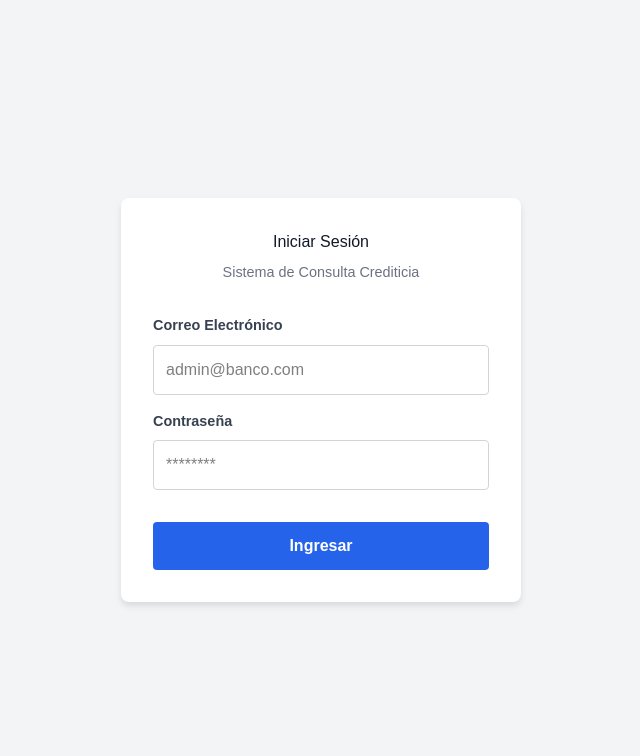
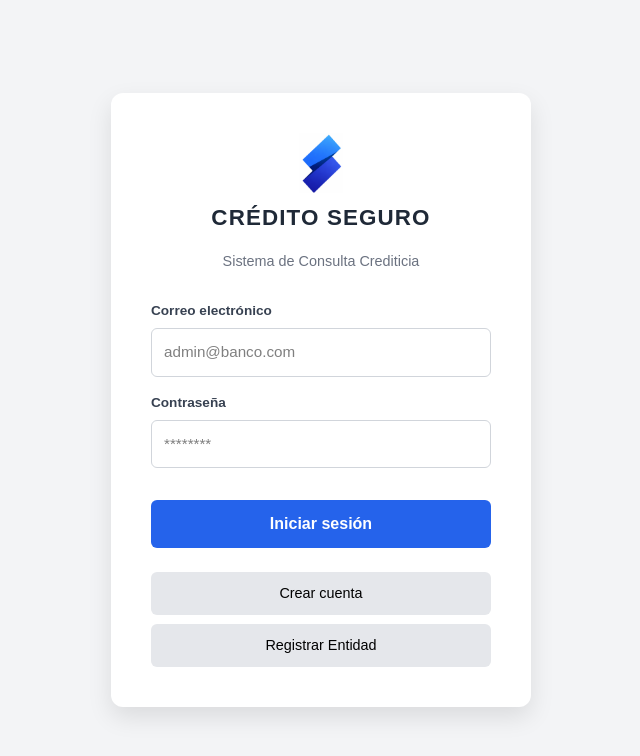
Before and after one commit to Drawiel/Credito-Seguro-FrontEnd, a React (Vite) app in the folder credito-seguro-front/: page /login in a window 1280 px wide. Shown: the top 756 px of the page, without its empty margins (319-959 px from the left). Built offline with nearby package versions, Linux system fonts and the light colour scheme.

Commit message:
semi completo login

```diff
--- a/credito-seguro-front/src/pages/Login.jsx
+++ b/credito-seguro-front/src/pages/Login.jsx
@@ -3,9 +3,10 @@ import { useForm } from 'react-hook-form';
 import { zodResolver } from '@hookform/resolvers/zod';
 import { z } from 'zod';
 import { useNavigate } from 'react-router-dom';
-import api from '../api/axios'; // Importamos la instancia pública que creamos antes
+import api from '../api/axios';
+import logo from '../assets/logo.png'; // 👈 logo
 
-// 1. Esquema de validación (Mismo que en tu backend)
+// Validación
 const loginSchema = z.object({
   correo: z.string()
     .min(1, "El correo es requerido")
@@ -18,7 +19,6 @@ export default function Login() {
   const navigate = useNavigate();
   const [errorGeneral, setErrorGeneral] = useState('');
 
-  // 2. Configuración del formulario
   const {
     register,
     handleSubmit,
@@ -27,43 +27,29 @@ export default function Login() {
     resolver: zodResolver(loginSchema)
   });
 
-  // 3. Función que envía los datos
   const onSubmit = async (data) => {
     setErrorGeneral('');
     try {
-      // NOTA: Asegúrate de que tu backend espera POST en /auth/login
       const response = await api.post('/auth/login', data);
-
-      console.log("Respuesta del servidor:", response.data);
-
-      // 4. Guardamos los tokens (Ajusta 'datos' según venga tu respuesta JSON exacta)
-      // Normalmente responderConExito devuelve { success: true, mensaje: "", datos: {...} }
       const { token, refreshToken, usuario } = response.data.datos || response.data;
 
-      if (token && refreshToken) {
-        localStorage.setItem('token', token);
-        localStorage.setItem('refreshToken', refreshToken);
-        localStorage.setItem('usuario', JSON.stringify(usuario));
-
-        const rol = usuario?.rol; // "ADMINISTRADOR" | "USUARIO"
-        const tipoEntidad = usuario?.entidad?.tipoEntidad; // "FISICA" | "MORAL"
-
-        if (rol === "ADMINISTRADOR") {
-          navigate("/admin");
-        } else if (tipoEntidad === "MORAL") {
-          // entidad bancaria/consultante
-          navigate("/banco");
-        } else {
-          // persona física (titular)
-          navigate("/cliente");
-        }
-
-      } else {
+      if (!token || !refreshToken) {
         setErrorGeneral("El servidor no devolvió los tokens esperados.");
+        return;
       }
 
+      localStorage.setItem('token', token);
+      localStorage.setItem('refreshToken', refreshToken);
+      localStorage.setItem('usuario', JSON.stringify(usuario));
+
+      const rol = usuario?.rol;
+      const tipoEntidad = usuario?.entidad?.tipoEntidad;
+
+      if (rol === "ADMINISTRADOR") navigate("/admin");
+      else if (tipoEntidad === "MORAL") navigate("/banco");
+      else navigate("/cliente");
+
     } catch (error) {
-      console.error(error);
       if (error.response) {
         setErrorGeneral(error.response.data.mensaje || "Credenciales incorrectas");
       } else {
@@ -72,18 +58,23 @@ export default function Login() {
     }
   };
 
-  // 5. Renderizado (HTML + CSS Básico)
   return (
     <div style={styles.container}>
       <div style={styles.card}>
-        <h2 style={styles.title}>Iniciar Sesión</h2>
+
+        {/* Logo */}
+        <div style={styles.logoContainer}>
+          <img src={logo} alt="Crédito Seguro" style={styles.logo} />
+          <h1 style={styles.brand}>CRÉDITO SEGURO</h1>
+        </div>
+
         <p style={styles.subtitle}>Sistema de Consulta Crediticia</p>
 
         <form onSubmit={handleSubmit(onSubmit)} style={styles.form}>
 
-          {/* Campo Correo */}
+          {/* Correo */}
           <div style={styles.inputGroup}>
-            <label style={styles.label}>Correo Electrónico</label>
+            <label style={styles.label}>Correo electrónico</label>
             <input
               type="email"
               {...register('correo')}
@@ -93,7 +84,7 @@ export default function Login() {
             {errors.correo && <span style={styles.error}>{errors.correo.message}</span>}
           </div>
 
-          {/* Campo Contraseña */}
+          {/* Contraseña */}
           <div style={styles.inputGroup}>
             <label style={styles.label}>Contraseña</label>
             <input
@@ -105,14 +96,24 @@ export default function Login() {
             {errors.contraseña && <span style={styles.error}>{errors.contraseña.message}</span>}
           </div>
 
-          {/* Mensaje de Error General */}
           {errorGeneral && <div style={styles.alertError}>{errorGeneral}</div>}
 
-          {/* Botón Submit */}
-          <button type="submit" disabled={isSubmitting} style={styles.button}>
-            {isSubmitting ? 'Cargando...' : 'Ingresar'}
+          <button type="submit" disabled={isSubmitting} style={styles.primaryButton}>
+            {isSubmitting ? 'Cargando...' : 'Iniciar sesión'}
           </button>
         </form>
+
+        {/* Botones secundarios */}
+        <div style={styles.actions}>
+          <button onClick={() => navigate('/crear-cuenta')} style={styles.secondaryButton}>
+            Crear cuenta
+          </button>
+
+          <button onClick={() => navigate('/registrar-cuenta')} style={styles.secondaryButton}>
+            Registrar Entidad
+          </button>
+
+        </div>
       </div>
     </div>
   );
@@ -120,29 +121,110 @@ export default function Login() {
 
 const styles = {
   container: {
-    display: 'flex', justifyContent: 'center', alignItems: 'center',
-    height: '100vh', backgroundColor: '#f3f4f6', fontFamily: 'Arial, sans-serif'
+    display: 'flex',
+    justifyContent: 'center',
+    alignItems: 'center',
+    height: '100vh',
+    backgroundColor: '#f3f4f6',
+    fontFamily: 'Arial, sans-serif'
   },
   card: {
-    backgroundColor: 'white', padding: '2rem', borderRadius: '8px',
-    boxShadow: '0 4px 6px rgba(0,0,0,0.1)', width: '100%', maxWidth: '400px'
+    backgroundColor: '#ffffff',
+    padding: '2.5rem',
+    borderRadius: '12px',
+    width: '100%',
+    maxWidth: '420px',
+    boxShadow: '0 10px 25px rgba(0,0,0,0.1)'
   },
-  title: { textAlign: 'center', color: '#111827', marginBottom: '0.5rem' },
-  subtitle: { textAlign: 'center', color: '#6b7280', marginBottom: '2rem', fontSize: '0.9rem' },
-  form: { display: 'flex', flexDirection: 'column', gap: '1rem' },
-  inputGroup: { display: 'flex', flexDirection: 'column', gap: '0.5rem' },
-  label: { fontSize: '0.9rem', fontWeight: 'bold', color: '#374151' },
+  logoContainer: {
+    display: 'flex',
+    flexDirection: 'column',
+    alignItems: 'center',
+    gap: '0.5rem',
+    marginBottom: '1rem'
+  },
+  logo: {
+    height: '60px',
+    width: '60px',
+    objectFit: 'contain'
+  },
+  brand: {
+    fontSize: '1.4rem',
+    fontWeight: 'bold',
+    color: '#1f2937',
+    letterSpacing: '0.05em'
+  },
+  subtitle: {
+    textAlign: 'center',
+    color: '#6b7280',
+    marginBottom: '1.8rem',
+    fontSize: '0.9rem'
+  },
+  form: {
+    display: 'flex',
+    flexDirection: 'column',
+    gap: '1rem'
+  },
+  inputGroup: {
+    display: 'flex',
+    flexDirection: 'column',
+    gap: '0.4rem'
+  },
+  label: {
+    fontSize: '0.85rem',
+    fontWeight: '600',
+    color: '#374151'
+  },
   input: {
-    padding: '0.75rem', borderRadius: '4px', border: '1px solid #d1d5db', fontSize: '1rem'
+    padding: '0.75rem',
+    borderRadius: '6px',
+    border: '1px solid #d1d5db',
+    fontSize: '0.95rem'
   },
-  button: {
-    padding: '0.75rem', backgroundColor: '#2563eb', color: 'white', border: 'none',
-    borderRadius: '4px', fontSize: '1rem', cursor: 'pointer', fontWeight: 'bold',
-    marginTop: '1rem'
+  primaryButton: {
+    marginTop: '1rem',
+    padding: '0.75rem',
+    backgroundColor: '#2563eb',
+    color: '#ffffff',
+    border: 'none',
+    borderRadius: '6px',
+    fontSize: '1rem',
+    fontWeight: 'bold',
+    cursor: 'pointer'
   },
-  error: { color: '#dc2626', fontSize: '0.8rem' },
+  actions: {
+    marginTop: '1.5rem',
+    display: 'flex',
+    flexDirection: 'column',
+    gap: '0.6rem'
+  },
+  secondaryButton: {
+    padding: '0.65rem',
+    backgroundColor: '#e5e7eb',
+    border: 'none',
+    borderRadius: '6px',
+    fontSize: '0.9rem',
+    cursor: 'pointer'
+  },
+  outlineButton: {
+    padding: '0.65rem',
+    backgroundColor: '#ffffff',
+    border: '1px solid #2563eb',
+    color: '#2563eb',
+    borderRadius: '6px',
+    fontSize: '0.9rem',
+    cursor: 'pointer'
+  },
+  error: {
+    color: '#dc2626',
+    fontSize: '0.75rem'
+  },
   alertError: {
-    backgroundColor: '#fee2e2', color: '#991b1b', padding: '0.75rem',
-    borderRadius: '4px', fontSize: '0.9rem', textAlign: 'center'
+    backgroundColor: '#fee2e2',
+    color: '#991b1b',
+    padding: '0.75rem',
+    borderRadius: '6px',
+    fontSize: '0.85rem',
+    textAlign: 'center'
   }
 };
```
